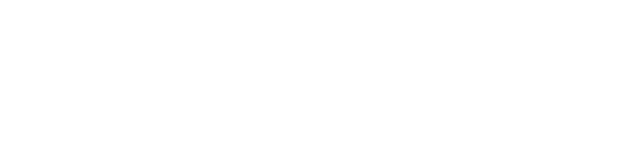
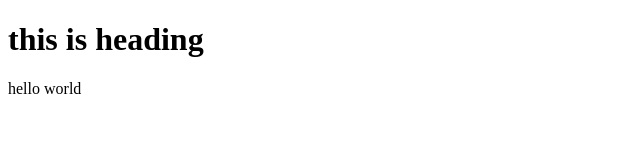
Before and after one commit to Zain7866/Lets-Learn-Git, a plain HTML site: page index.html in a window 1280 px wide. Shown: the whole page, without its empty margins (0-640 px from the left). Drawn offline with Linux system fonts and the light colour scheme.

Commit message:
added h and p in index file

```diff
--- a/index.html
+++ b/index.html
@@ -7,6 +7,7 @@
     <title>Document</title>
 </head>
 <body>
-
+    <h1>this is heading</h1>
+    <p>hello world</p>
 </body>
 </html>
```
